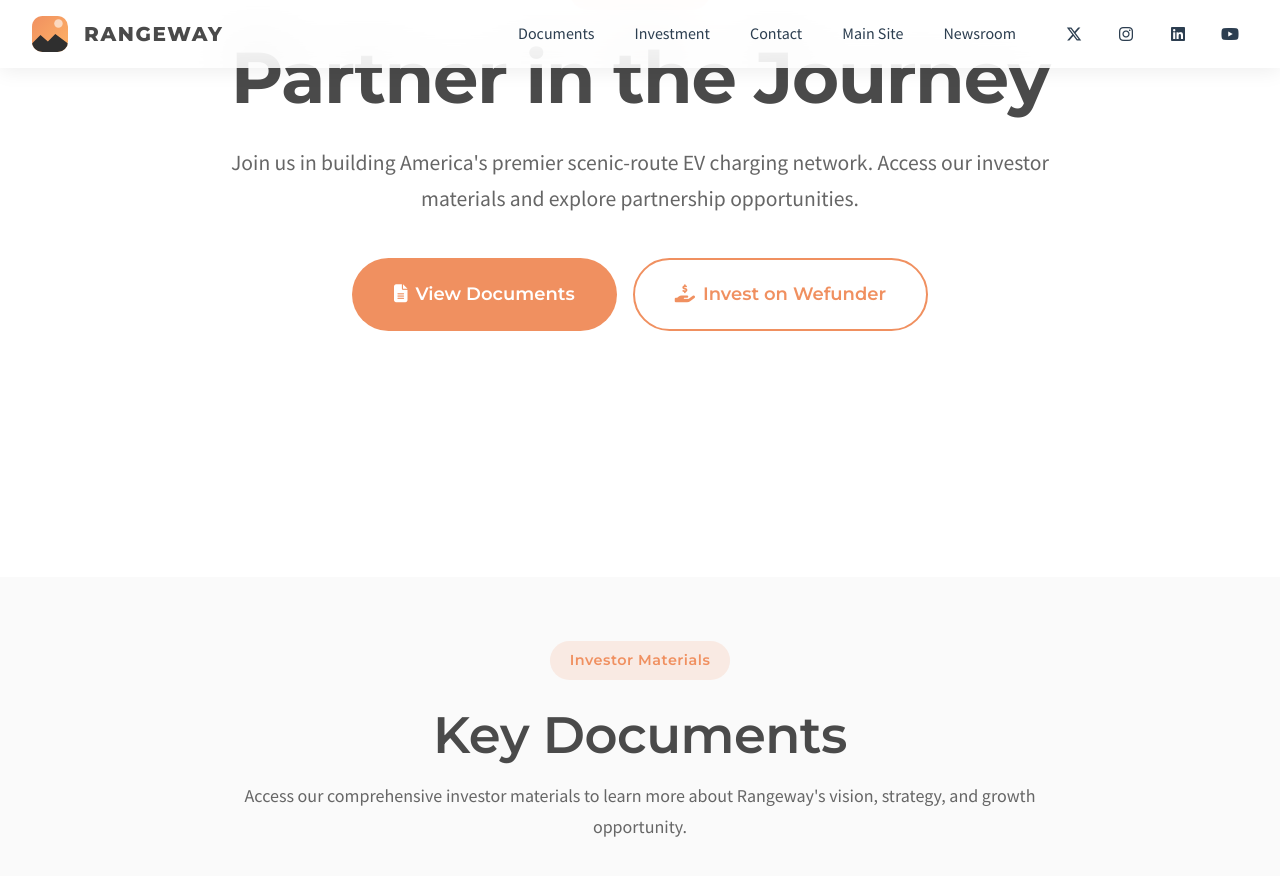
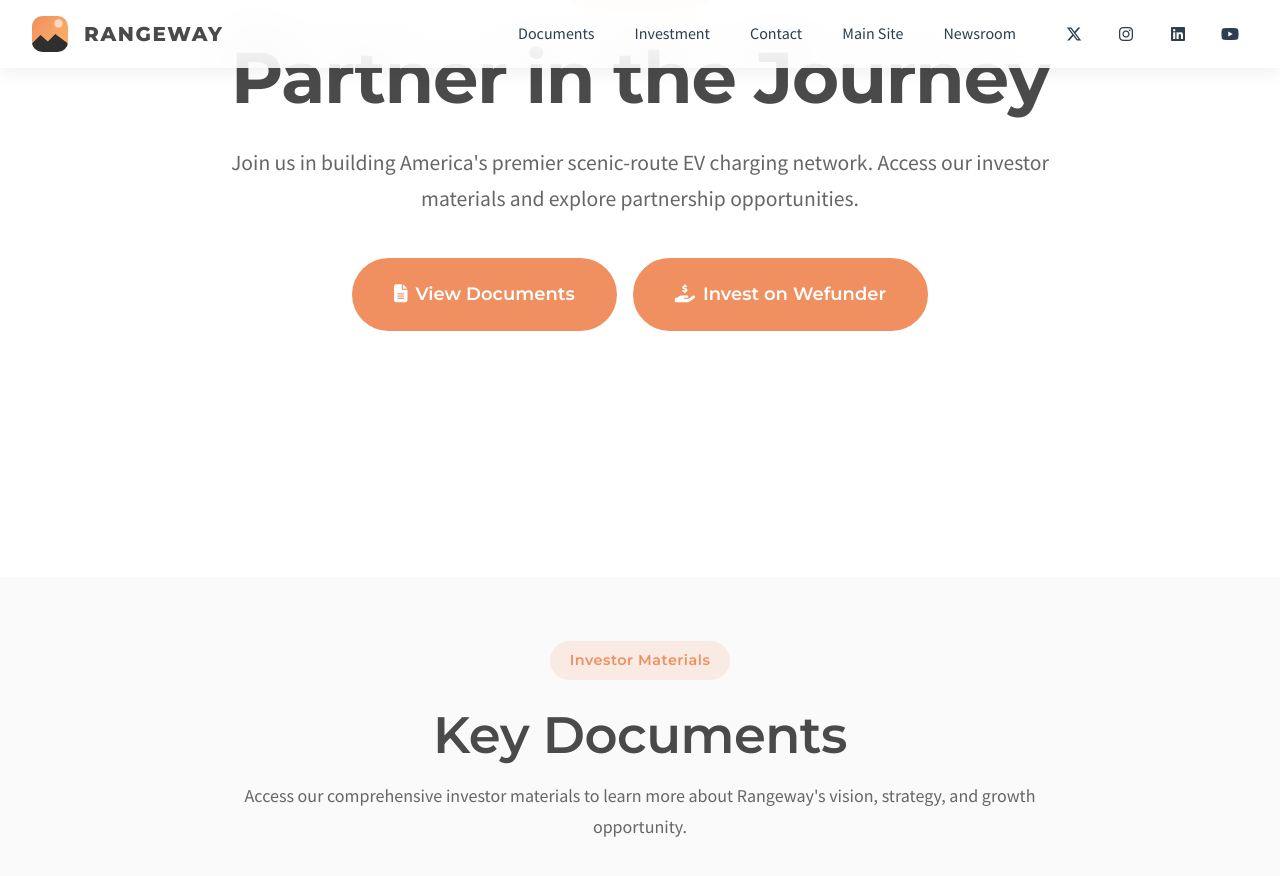
Before and after one commit to Redwood-Mobility/rangeway-investors, a Jekyll site: the page built from index.html, in a window 1280 px wide and 900 px high, scrolled down 323 px. Shown: the top 876 px of the window. Built offline with Jekyll 4.4.1, drawn with Linux system fonts in a browser that asks for light colours.

Commit message:
Unify button styles
Make all buttons use filled style instead of transparent outlines

🤖 Generated with [Claude Code](https://claude.com/claude-code)

Co-Authored-By: Claude Opus 4.5 <noreply@anthropic.com>

```diff
--- a/assets/css/main.css
+++ b/assets/css/main.css
@@ -447,15 +447,16 @@ a:hover {
 }
 
 .btn-secondary {
-  background: transparent;
+  background: var(--accent-color);
   border-color: var(--accent-color);
-  color: var(--accent-color);
+  color: white;
 }
 
 .btn-secondary:hover {
-  background: var(--accent-color);
+  background: var(--accent-hover);
   color: white;
   transform: translateY(-2px);
+  box-shadow: 0 4px 20px var(--shadow-medium);
 }
 
 .btn-large {
@@ -823,14 +824,14 @@ section {
 }
 
 .cta .btn-secondary {
-  background: transparent !important;
+  background: white !important;
   border-color: white !important;
-  color: white !important;
+  color: var(--sunset-coral) !important;
 }
 
 .cta .btn-secondary:hover {
-  background: white !important;
-  color: #2C3E50 !important;
+  background: rgba(255, 255, 255, 0.9) !important;
+  color: var(--accent-hover) !important;
   transform: translateY(-2px);
 }
 
```
